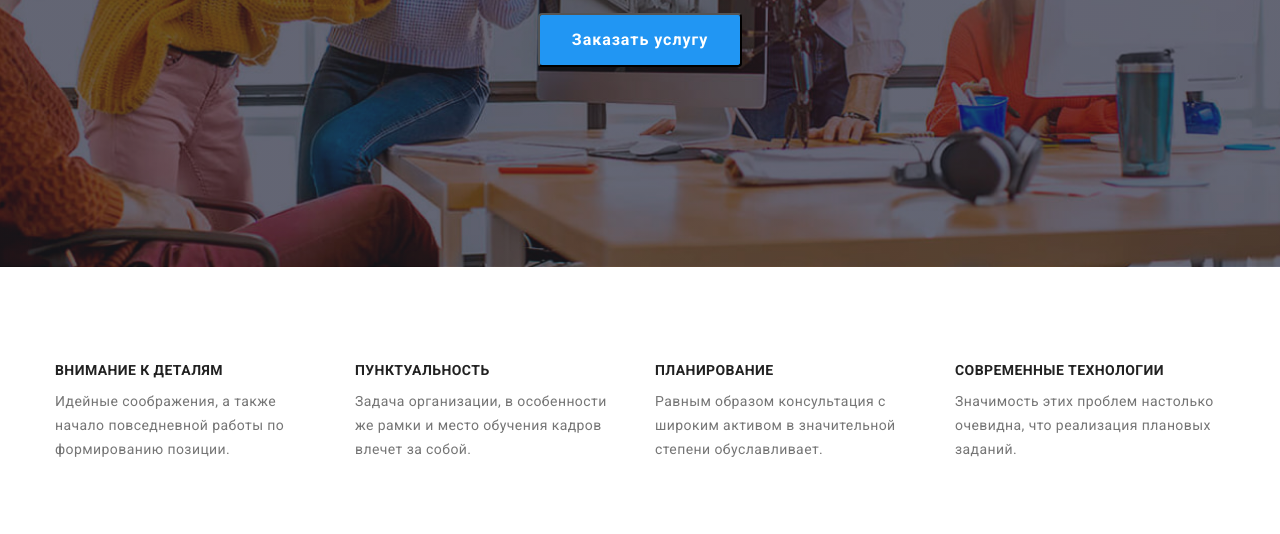
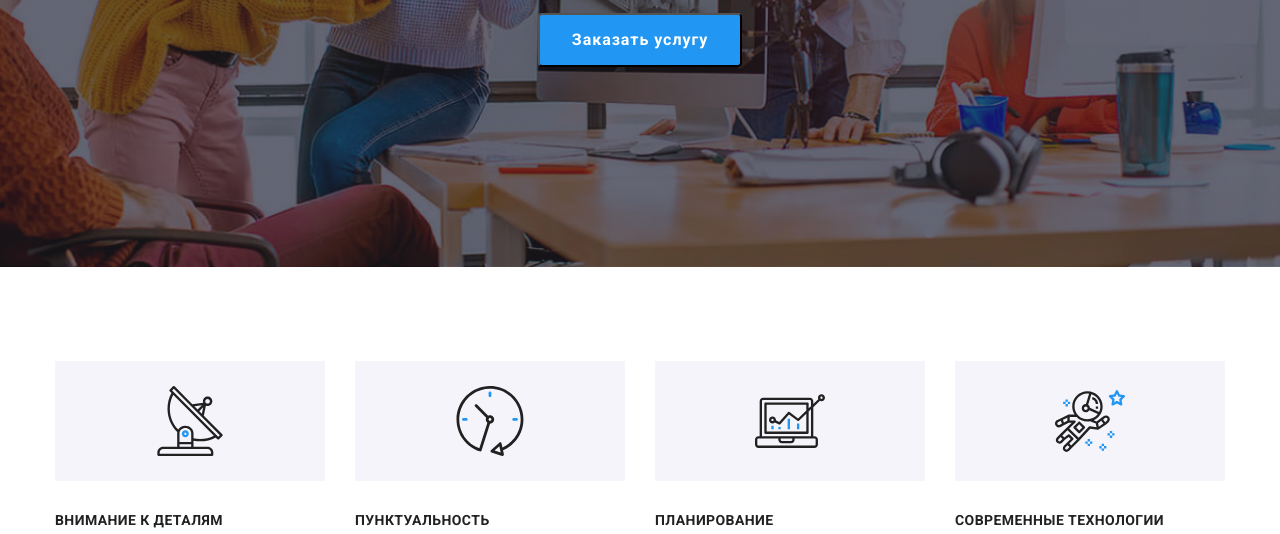
Before and after one commit to DviBur/goit-markup-hw-04, a plain HTML site: page docs/index.html in a window 1280 px wide. Shown: the part 418-952 px from the top of the page. Drawn offline with nearby package versions, Linux system fonts and the light colour scheme.

Commit message:
advanteg svg

```diff
--- a/docs/css/style.css
+++ b/docs/css/style.css
@@ -316,6 +316,22 @@ text-decoration: none;
 }
 
 /* advantage */
+
+.box-icons {
+    width: 270px;
+    height: 120px;
+    background-color: #f5f4fa;
+    text-align: center;
+    padding-top: 25px;
+    padding-bottom: 25px;
+    margin-bottom: 30px;
+  }
+
+  .skill-icons {
+    width: 70px;
+    height: 70px;
+  }
+
 .advantage-list {
 
     display: flex;
@@ -346,8 +362,6 @@ text-decoration: none;
     letter-spacing: 0.03em;
     color: var(--primary-text-color);
 }
-
-
 
 .about-title {
     margin-bottom: 50px;
--- a/docs/index.html
+++ b/docs/index.html
@@ -65,7 +65,12 @@
       <div class="conteiner">
         <h2 class="visually-hidden">Наши преимущества</h2>
         <ul class="advantage-list list">
-          <li class="advantage-item"">
+          <li class="advantage-item">
+            <div class="box-icons">
+              <svg class="skill-icons">
+                  <use href="./img/sprite.svg#icon-antenna"></use>
+              </svg>
+              </div>
             <h3 class=" advantage-title">Внимание к деталям</h3>
             <p class="advantage-text">
               Идейные соображения, а также<br />
@@ -73,7 +78,13 @@
               формированию позиции.
             </p>
           </li>
-          <li class="advantage-item"">
+          <li class="advantage-item">
+            <div class="box-icons">
+              <svg class="skill-icons">
+                  <use href="./img/sprite.svg#icon-clock">
+                  </use>
+              </svg>
+          </div>
             <h3 class=" advantage-title">Пунктуальность</h3>
             <p class="advantage-text">
               Задача организации, в особенности<br />
@@ -81,7 +92,12 @@
               влечет за собой.
             </p>
           </li>
-          <li class="advantage-item"">
+          <li class="advantage-item">
+            <div class="box-icons">
+              <svg class="skill-icons">
+                  <use href="./img/sprite.svg#icon-diagram"></use>
+              </svg>
+          </div>
             <h3 class=" advantage-title">Планирование</h3>
             <p class="advantage-text">
               Равным образом консультация с<br />
@@ -89,7 +105,14 @@
               степени обуславливает.
             </p>
           </li>
-          <li class="advantage-item"">
+          <li class="advantage-item">
+            <div class="box-icons">
+              <svg class="skill-icons">
+                  <use href="./img/sprite.svg#icon-astronaut">
+
+                  </use>
+              </svg>
+          </div>
             <h3 class=" advantage-title">Современные технологии</h3>
             <p class="advantage-text">
               Значимость этих проблем настолько<br />
```
